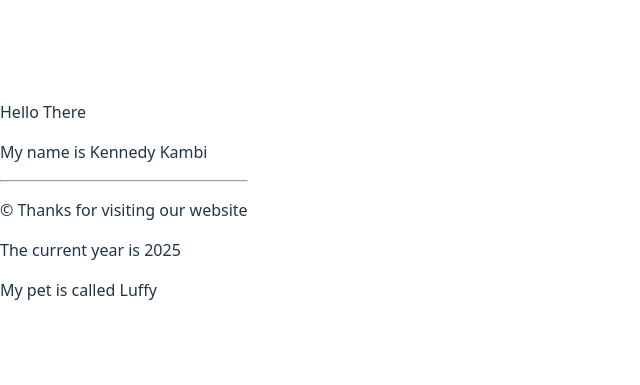
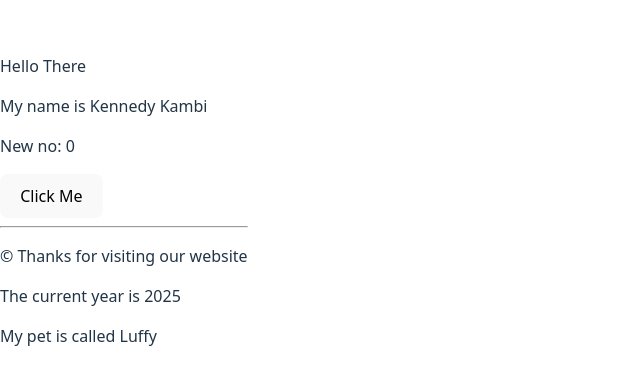
Before and after one commit to KenKambi/vitereact, a React (Vite) app: page / in a window 1280 px wide. Shown: the part 199-584 px from the top of the page, without its empty margins (0-640 px from the left). Built offline with nearby package versions, Linux system fonts and the light colour scheme.

Commit message:
Introduction: Footer & Header

```diff
--- a/src/Header.jsx
+++ b/src/Header.jsx
@@ -1,9 +1,18 @@
+import { useState } from "react";
 
 function Header (){
+
+    const  [count, setCount] = useState(0)
+
+    function changeCount(){
+        setCount(c => c + 1);
+    }
 
     return(
         <>
             <p>My name is Kennedy Kambi</p>
+            <p>New no: {count} </p>
+            <button onClick={changeCount} >Click Me</button>
             <hr />
         </>
 
```
